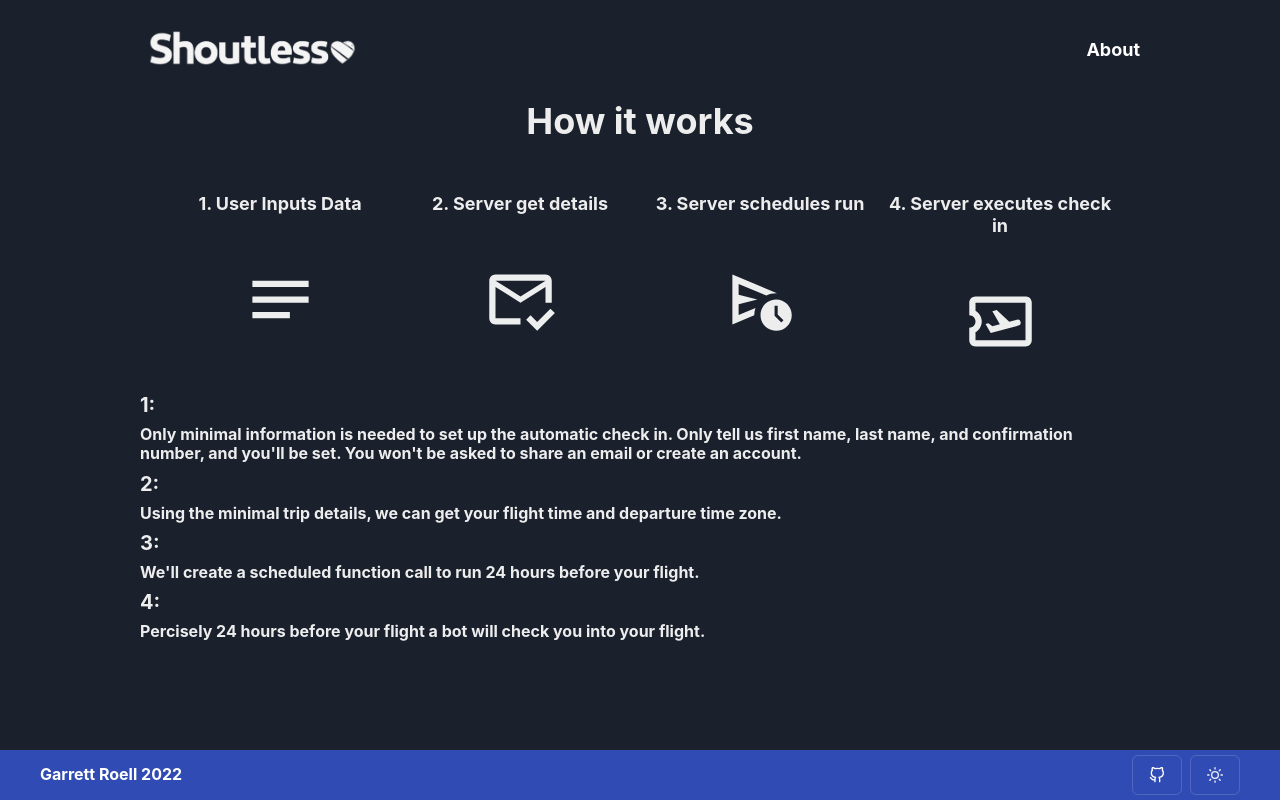
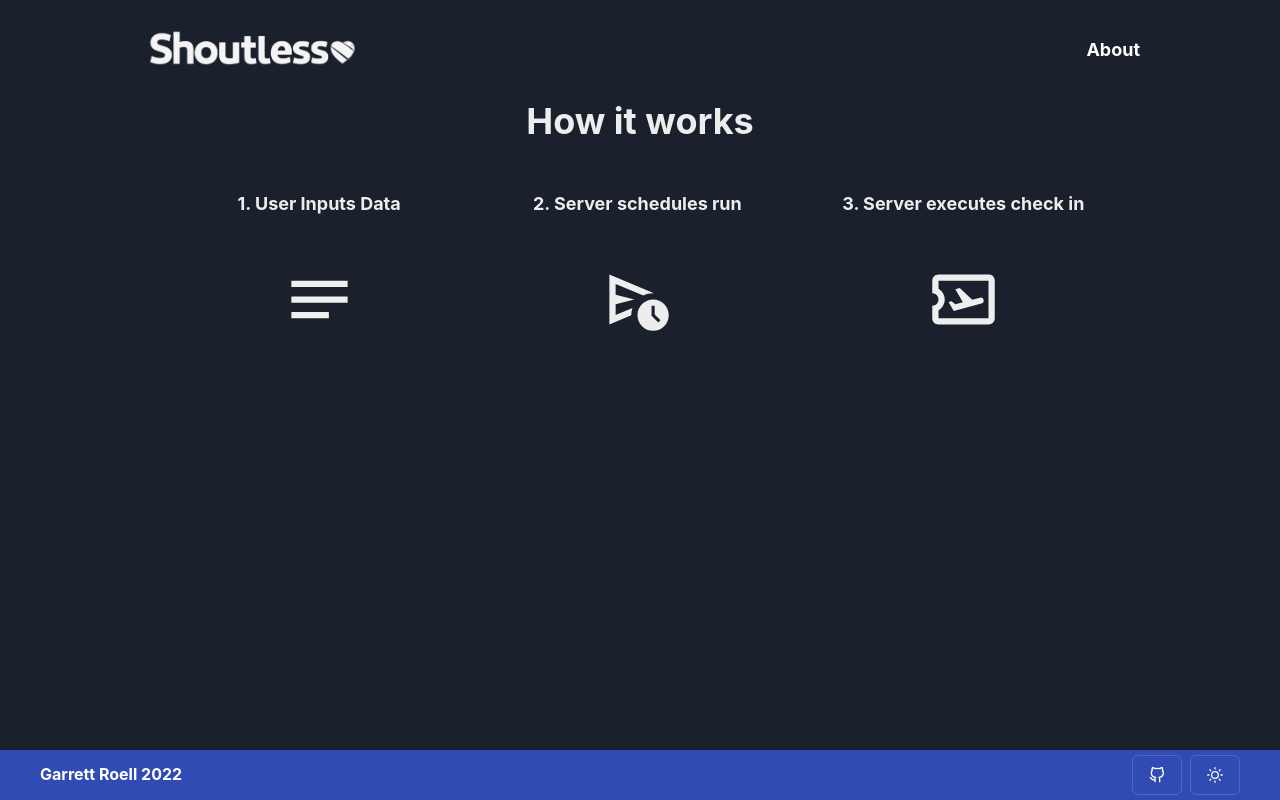
Before and after one commit to garrettroell/sw_check_in, a React (Vite) app in the folder client/: page /about in a window 1280 px wide. Built offline with nearby package versions, Linux system fonts and the light colour scheme.

Commit message:
updated about page

```diff
--- a/client/src/About/AboutPage.jsx
+++ b/client/src/About/AboutPage.jsx
@@ -1,8 +1,9 @@
 import { Box, Flex, Heading, Spacer, Stack, useMediaQuery, VStack } from "@chakra-ui/react";
 import Footer from "../Footer/Footer";
 import NavBar from "../NavBar/NavBar";
-import { MdOutlineNotes, MdOutlineScheduleSend, MdOutlineAirplaneTicket, MdOutlineMarkEmailRead } from 'react-icons/md';
+import { MdOutlineNotes, MdOutlineScheduleSend, MdOutlineAirplaneTicket, MdOutlineMarkEmailRead, MdOutlineEmail } from 'react-icons/md';
 import { IoMdPaperPlane } from 'react-icons/io';
+import { EmailIcon } from "@chakra-ui/icons";
 
 const AboutPage = () => {
   const [isLargerThan1000] = useMediaQuery('(min-width: 1000px)')
@@ -12,8 +13,8 @@ const AboutPage = () => {
       <Box w="100vw" h="100vh" positon="relative">
         <NavBar />
         <Heading textAlign="center">How it works</Heading>
-        <Stack maxW="1000px"w="100%" m="auto" direction={isLargerThan1000 ? "row" : "column"} spacing="0px" px="20px" mt="50px">
-          <Stack direction={isLargerThan550 ? "row" : "column"} spacing="0px" w="100%" >
+        <Stack maxW="1000px"w="100%" m="auto" direction={isLargerThan1000 ? "row" : "column"} spacing="10px" px="20px" mt="50px" >
+          <Stack direction={isLargerThan550 ? "row" : "column"} spacing="0px" w={isLargerThan1000 ? "67%" : "100%"} >
             <Box w="100%" h="200px">
               <Heading fontSize="18px" textAlign="center">1. User Inputs Data</Heading>
               <Spacer h="15px" />
@@ -22,49 +23,24 @@ const AboutPage = () => {
               </Flex>
             </Box>
             <Box w="100%" h="200px">
-              <Heading fontSize="18px" textAlign="center">2. Server get details</Heading>
-              <Spacer h="15px" />
-              <Flex h="140px" w="140px" m="auto" textAlign="center" align="center" justify="center">
-                <MdOutlineMarkEmailRead fontSize="75px"  />
-              </Flex>
-            </Box>
-          </Stack>
-          <Stack direction={isLargerThan550 ? "row" : "column"} spacing="0px" w="100%">
-            <Box w="100%" h="200px">
-              <Heading fontSize="18px" textAlign="center">3. Server schedules run</Heading>
+              <Heading fontSize="18px" textAlign="center">2. Server schedules run</Heading>
               <Spacer h="15px" />
               <Flex h="140px" w="140px" m="auto" textAlign="center" align="center" justify="center">
                 <MdOutlineScheduleSend fontSize="75px"  />
               </Flex>
             </Box>
+          </Stack>
+          <Stack direction={isLargerThan550 ? "row" : "column"} spacing="0px" w={isLargerThan1000 ? "33%" : "100%"}>
             <Box w="100%" h="200px">
-              <Heading fontSize="18px" textAlign="center">4. Server executes check in</Heading>
+              <Heading fontSize="18px" textAlign="center">3. Server executes check in</Heading>
               <Spacer h="15px" />
               <Flex h="140px" w="140px" m="auto" textAlign="center" align="center" justify="center">
                 <MdOutlineAirplaneTicket fontSize="75px"  />
               </Flex>
             </Box>
+            {(isLargerThan550 &&  !isLargerThan1000) ? <Box w="100%" h="200px" />  :  <></>}
           </Stack>
         </Stack>
-        <VStack maxW="1000px" m="auto" align="flex-start">
-          <Heading fontSize="20px">1: </Heading>
-          <Heading fontSize="16px">
-            Only minimal information is needed to set up the automatic check in. Only tell us first name, last name,
-            and confirmation number, and you'll be set. You won't be asked to share an email or create an account.
-          </Heading>
-          <Heading fontSize="20px">2: </Heading>
-          <Heading fontSize="16px">
-            Using the minimal trip details, we can get your flight time and departure time zone.
-          </Heading>
-          <Heading fontSize="20px">3: </Heading>
-          <Heading fontSize="16px">
-            We'll create a scheduled function call to run 24 hours before your flight.
-          </Heading>
-          <Heading fontSize="20px">4: </Heading>
-          <Heading fontSize="16px">
-            Percisely 24 hours before your flight a bot will check you into your flight.
-          </Heading>
-        </VStack>
         <Footer />
       </Box>
 
--- a/client/src/Footer/Footer.jsx
+++ b/client/src/Footer/Footer.jsx
@@ -1,9 +1,6 @@
 import { MoonIcon, SunIcon } from "@chakra-ui/icons";
 import { Button, Heading, HStack, useColorMode, Link } from "@chakra-ui/react";
-import { VscGithubAlt } from 'react-icons/vsc';
 import { FiGithub } from 'react-icons/fi';
-
-
 
 const Footer = () => {
   const { colorMode, toggleColorMode } = useColorMode()
@@ -17,7 +14,7 @@ const Footer = () => {
       </Heading>
       <HStack>
         <Link href='https://github.com/garrettroell/sw_check_in' isExternal>
-          <Button  onClick={toggleColorMode} variant="outline">
+          <Button variant="outline">
             <FiGithub color="white"/>
           </Button>
         </Link>
--- a/client/src/NavBar/NavBar.jsx
+++ b/client/src/NavBar/NavBar.jsx
@@ -12,7 +12,11 @@ const NavBar = () => {
             <Image src={useColorModeValue(shoutlessBlue, shoutlessWhite)} alt='Dan Abramov' />
           </Box>
         </Link>
-        <Link to="/about"><Heading fontSize="18px" color={useColorModeValue("#304BB3", "white")}>About</Heading></Link>
+        <Link to="/about">
+          <Heading fontSize="18px" color={useColorModeValue("#304BB3", "white")} _hover={{color: '#F5C14D'}}>
+            About
+          </Heading>
+        </Link>
       </HStack>
     </Box>
    );
```
Also changed, not shown: 5 other files (tests, documents, lock files or other folders).
